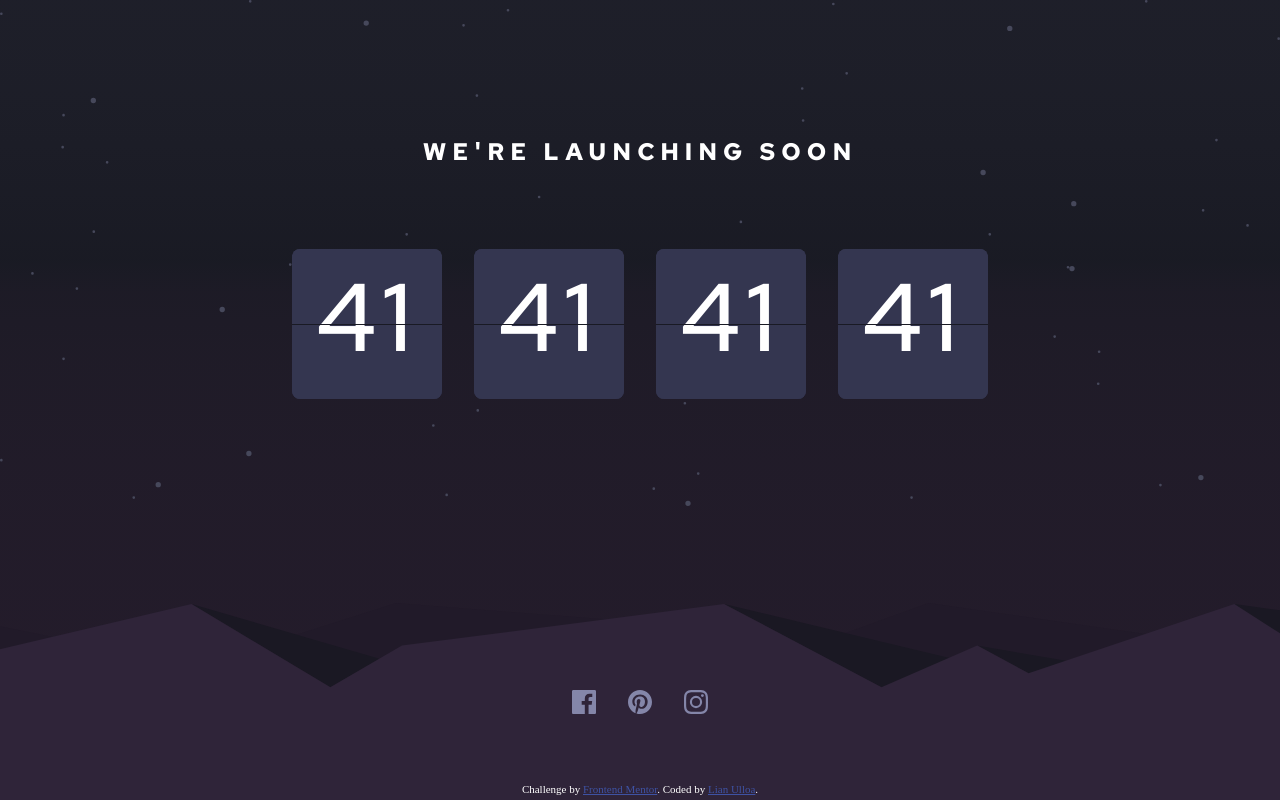
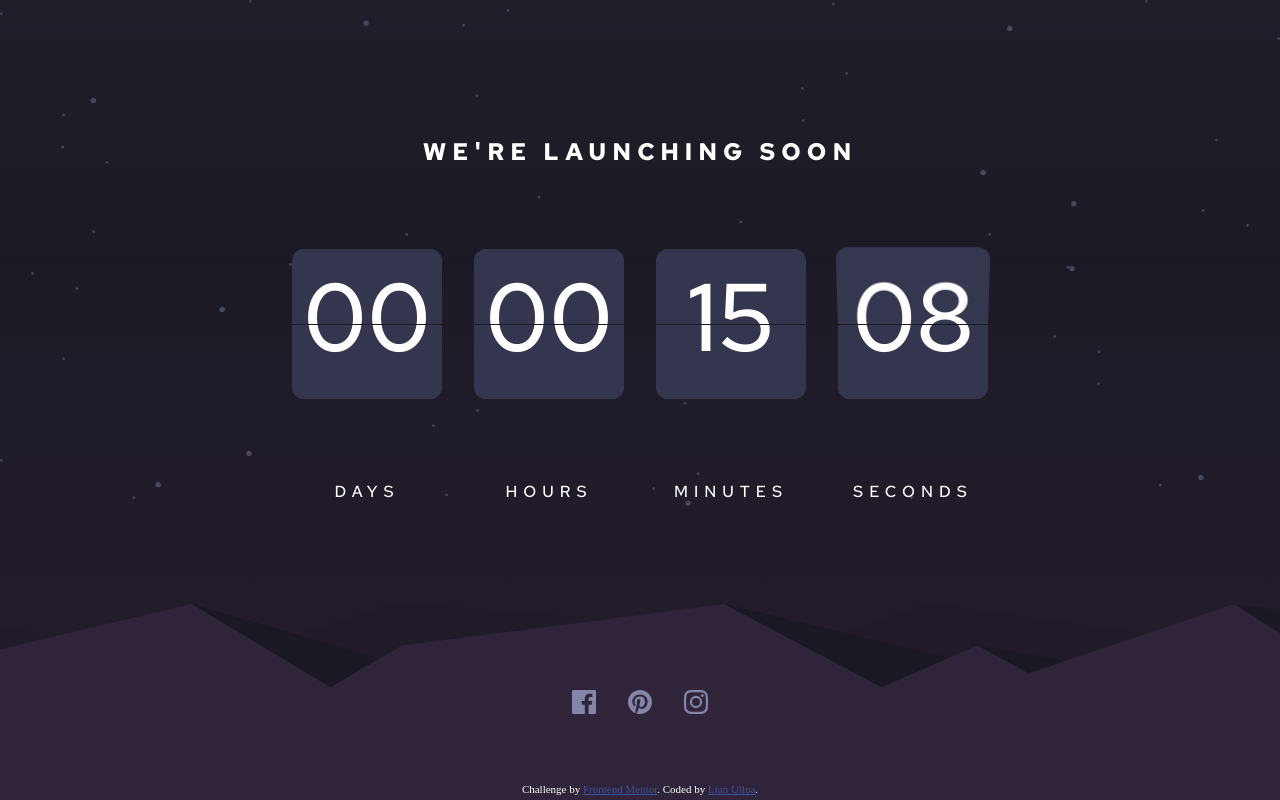
Before and after one commit to lianulloa/launch-countdown-timer-frontendmentor, a Vue app: page / in a window 1280 px wide. Built offline with nearby package versions, Linux system fonts and the light colour scheme.

Commit message:
Flip card on count change

```diff
--- a/src/components/CountdownTimer.vue
+++ b/src/components/CountdownTimer.vue
@@ -1,17 +1,35 @@
 <template>
-  <div class="countdown-timer text-spaced text-uppercase text-weight-500">
-    <tick-card caption="Days" />
-    <tick-card caption="Hours" />
-    <tick-card caption="Minutes" />
-    <tick-card caption="Seconds" />
+  <div class="countdown-timer text-uppercase text-weight-500">
+    <tick-card caption="Days" count="00" />
+    <tick-card caption="Hours" count="00" />
+    <tick-card caption="Minutes" :count="minutes" />
+    <tick-card caption="Seconds" :count="seconds" />
   </div>
 </template>
 
 <script>
+import { ref } from "vue";
 import TickCard from "./TickCard.vue";
 export default {
   name: "CountdownTimer",
   components: { TickCard },
+  setup() {
+    const minutes = ref(15);
+    const seconds = ref(12);
+
+    const interval = setInterval(() => {
+      if (seconds.value === 0) {
+        clearInterval(interval);
+        return;
+      }
+      seconds.value = seconds.value - 1;
+    }, 1000);
+
+    return {
+      minutes,
+      seconds,
+    };
+  },
 };
 </script>
 
--- a/src/components/TickCard.vue
+++ b/src/components/TickCard.vue
@@ -1,14 +1,23 @@
 <template>
-  <div class="tick-card">
-    <div class="tick-card-top">41</div>
-    <div class="tick-card-bottom">
-      <div class="tick-card-bottom-back" />
+  <div
+    :class="['tick-card', { flip }]"
+    :data-current-count="twoDigits(currentCount)"
+  >
+    <div class="tick-card-top">{{ twoDigits(previousCount) }}</div>
+    <div class="tick-card-bottom" :data-current-count="twoDigits(currentCount)">
+      <div
+        class="tick-card-bottom-back"
+        :data-previous-count="twoDigits(previousCount)"
+      />
     </div>
-    {{ label }}
+    <small class="text-spaced" style="font-size: 1rem">
+      {{ caption }}
+    </small>
   </div>
 </template>
 
 <script>
+import { ref, toRef, watch } from "vue";
 export default {
   name: "TickCard",
   props: {
@@ -16,11 +25,46 @@ export default {
       type: String,
       required: true,
     },
+    count: {
+      type: [String, Number],
+      required: true,
+    },
+  },
+  setup(props) {
+    const previousCount = ref(props.count);
+    const currentCount = ref(props.count);
+    const flip = ref(false);
+
+    const count = toRef(props, "count");
+
+    const twoDigits = (v) => ("0" + v).slice(-2);
+
+    watch(count, (newValue, oldValue) => {
+      previousCount.value = oldValue;
+      currentCount.value = newValue;
+      flip.value = true;
+
+      setTimeout(() => {
+        previousCount.value = newValue;
+        flip.value = false;
+      }, 400);
+    });
+
+    return {
+      flip,
+      previousCount,
+      currentCount,
+      twoDigits,
+    };
   },
 };
 </script>
 
 <style lang="scss" scoped>
+$flip-top-duration: 300ms;
+$flip-bottom-duration: 200ms;
+$b-radius: 12px;
+
 .tick-card {
   position: relative;
 
@@ -29,14 +73,14 @@ export default {
   height: 150px;
   width: 150px;
 
-  border-radius: 8px;
+  border-radius: $b-radius;
   background-color: $color-dark-desaturated-blue;
   margin: 0 1rem;
 
   perspective: 300px;
 
   &::before {
-    content: "42";
+    content: attr(data-current-count);
     box-sizing: border-box;
     position: absolute;
     left: 0;
@@ -54,7 +98,7 @@ export default {
     background-color: $color-dark-desaturated-blue;
     padding-top: 4px;
 
-    border-radius: 8px 8px 0px 0px;
+    border-radius: $b-radius $b-radius 0px 0px;
 
     transition-duration: 200ms;
 
@@ -70,12 +114,12 @@ export default {
     border-top: 1px solid $color-deep-dark-blue;
     background-color: $color-dark-desaturated-blue;
 
-    border-radius: 0px 0px 8px 8px;
+    border-radius: 0px 0px $b-radius $b-radius;
 
     perspective: 300px;
 
     &::after {
-      content: "42";
+      content: attr(data-current-count);
       position: absolute;
       top: 0;
 
@@ -93,7 +137,7 @@ export default {
       transform-origin: top;
       background-color: $color-dark-desaturated-blue;
 
-      border-radius: 0px 0px 8px 8px;
+      border-radius: 0px 0px $b-radius $b-radius;
     }
 
     .tick-card-bottom-back {
@@ -104,7 +148,7 @@ export default {
       overflow: hidden;
 
       &::before {
-        content: "41";
+        content: attr(data-previous-count);
         display: block;
         position: absolute;
         width: 100%;
@@ -113,15 +157,17 @@ export default {
     }
   }
 
-  &:hover {
+  &.flip {
     .tick-card-top {
-      animation: flip-top 200ms cubic-bezier(0.37, 0.01, 0.94, 0.35);
+      animation: flip-top $flip-top-duration
+        cubic-bezier(0.37, 0.01, 0.94, 0.35);
       animation-fill-mode: forwards;
     }
     .tick-card-bottom::after {
-      animation: flip-bottom 100ms cubic-bezier(0.15, 0.45, 0.28, 1);
+      animation: flip-bottom $flip-bottom-duration
+        cubic-bezier(0.15, 0.45, 0.28, 1);
       animation-fill-mode: forwards;
-      animation-delay: 200ms;
+      animation-delay: $flip-top-duration;
     }
   }
 }
```
